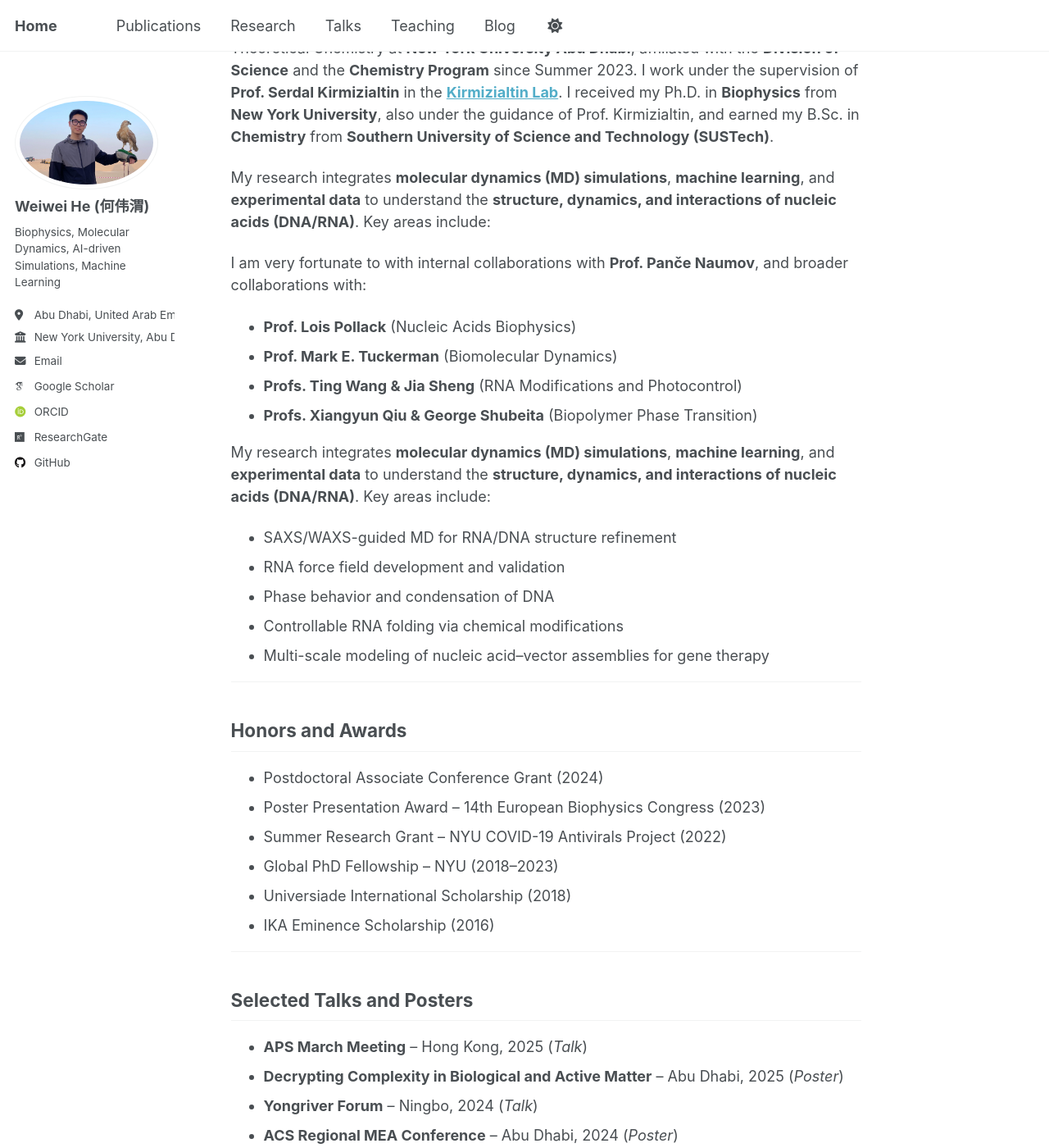
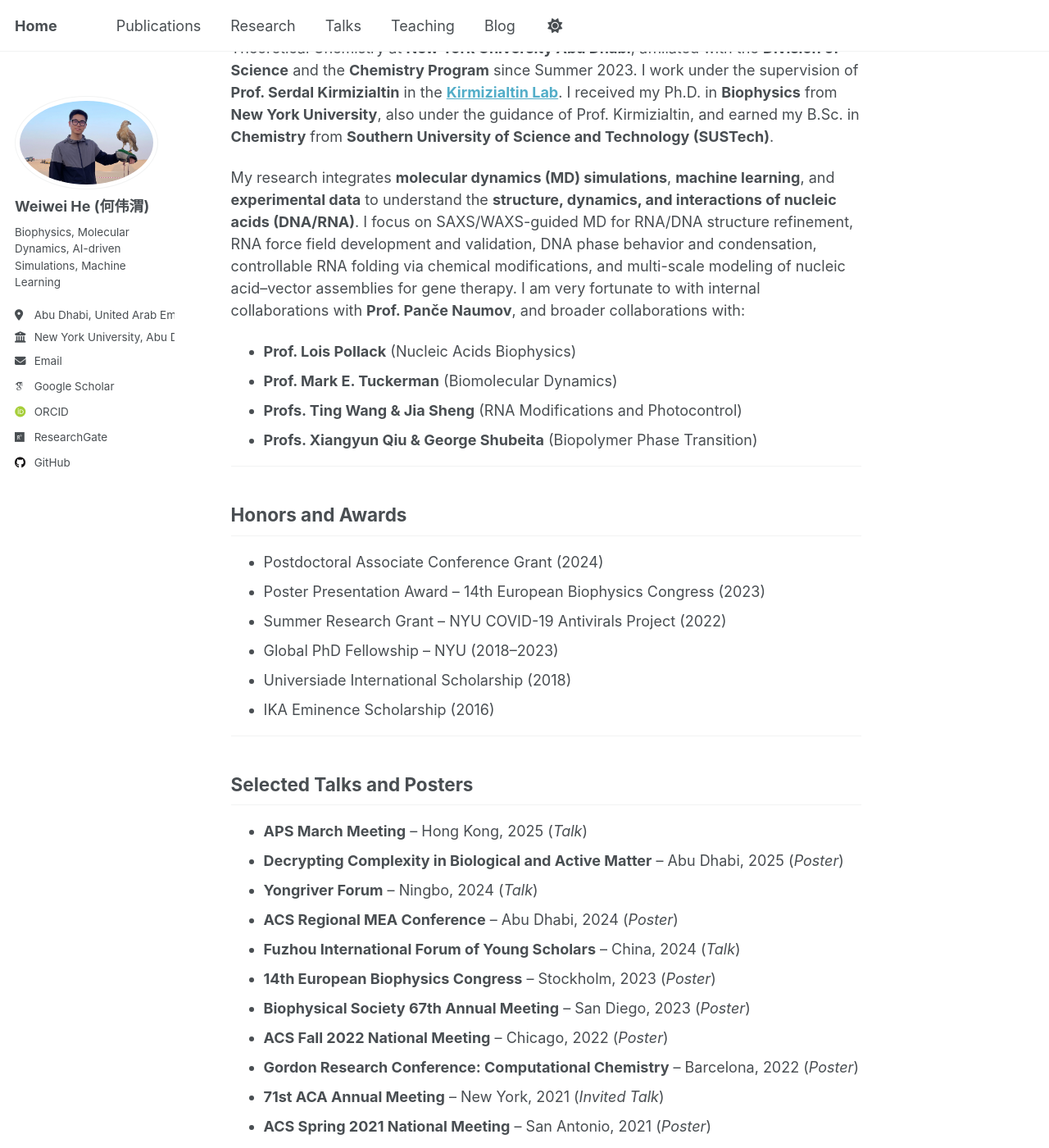
Before and after one commit to Warrenheww/warrenheww.github.io, a Jekyll site: the page built from _pages/about.md, in a window 1280 px wide and 1400 px high, scrolled down 219 px. Shown: the whole window at 82% size. Built offline with Jekyll 4.4.1, drawn with Linux system fonts in a browser that asks for light colours; some web fonts are replaced; some of the changed text lies outside the part shown.

Commit message:
Update about.md

```diff
--- a/_pages/about.md
+++ b/_pages/about.md
@@ -11,22 +11,13 @@
 
 Hello! I am **Weiwei He**, a Postdoctoral Associate in Computational Biophysics and Theoretical Chemistry at **New York University Abu Dhabi**, affiliated with the **Division of Science** and the **Chemistry Program** since Summer 2023. I work under the supervision of **Prof. Serdal Kirmizialtin** in the [**Kirmizialtin Lab**](https://www.kirmizialtinlab.org/). I received my Ph.D. in **Biophysics** from **New York University**, also under the guidance of Prof. Kirmizialtin, and earned my B.Sc. in **Chemistry** from **Southern University of Science and Technology (SUSTech)**.
 
-My research integrates **molecular dynamics (MD) simulations**, **machine learning**, and **experimental data** to understand the **structure, dynamics, and interactions of nucleic acids (DNA/RNA)**. Key areas include:
-
-I am very fortunate to with internal collaborations with **Prof. Panče Naumov**, and broader collaborations with:
+My research integrates **molecular dynamics (MD) simulations**, **machine learning**, and **experimental data** to understand the **structure, dynamics, and interactions of nucleic acids (DNA/RNA)**. I focus on SAXS/WAXS-guided MD for RNA/DNA structure refinement, RNA force field development and validation, DNA phase behavior and condensation, controllable RNA folding via chemical modifications, and multi-scale modeling of nucleic acid–vector assemblies for gene therapy. I am very fortunate to with internal collaborations with **Prof. Panče Naumov**, and broader collaborations with:
 
 - **Prof. Lois Pollack** (Nucleic Acids Biophysics)
 - **Prof. Mark E. Tuckerman** (Biomolecular Dynamics)
 - **Profs. Ting Wang & Jia Sheng** (RNA Modifications and Photocontrol)
 - **Profs. Xiangyun Qiu & George Shubeita** (Biopolymer Phase Transition)
 
-My research integrates **molecular dynamics (MD) simulations**, **machine learning**, and **experimental data** to understand the **structure, dynamics, and interactions of nucleic acids (DNA/RNA)**. Key areas include:
-
-- SAXS/WAXS-guided MD for RNA/DNA structure refinement
-- RNA force field development and validation
-- Phase behavior and condensation of DNA
-- Controllable RNA folding via chemical modifications
-- Multi-scale modeling of nucleic acid–vector assemblies for gene therapy
 
 ---
 
@@ -61,7 +52,7 @@
 ## Community and Reviewing Service
 
 - Reviewer for:
+  *Biology*, *Biomolecules*, *Condensed Matter*, *IJMS*, *Mathematics*, *Processes* (MDPI)
+- Reviewer for:
   *Current Opinion in Chemical Biology*, *Current Opinion in Structural Biology*,
   *Molecular Therapy: Nucleic Acids* (Elsevier)
-- Reviewer for:
-  *Biology*, *Biomolecules*, *Condensed Matter*, *IJMS*, *Mathematics*, *Processes* (MDPI)
```
